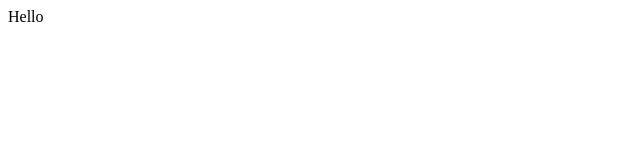
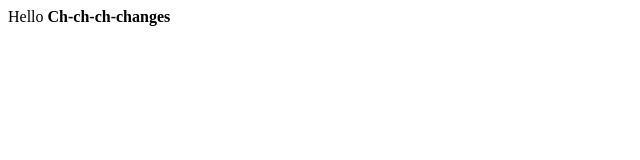
Before and after one commit to kennyling/kennyling.github.io, a plain HTML site: page index.html in a window 1280 px wide. Shown: the whole page, without its empty margins (0-640 px from the left). Drawn offline with Linux system fonts and the light colour scheme.

Commit message:
Hello Changes

```diff
--- a/index.html
+++ b/index.html
@@ -1 +1,2 @@
 Hello
+<b>Ch-ch-ch-changes<b>
```
